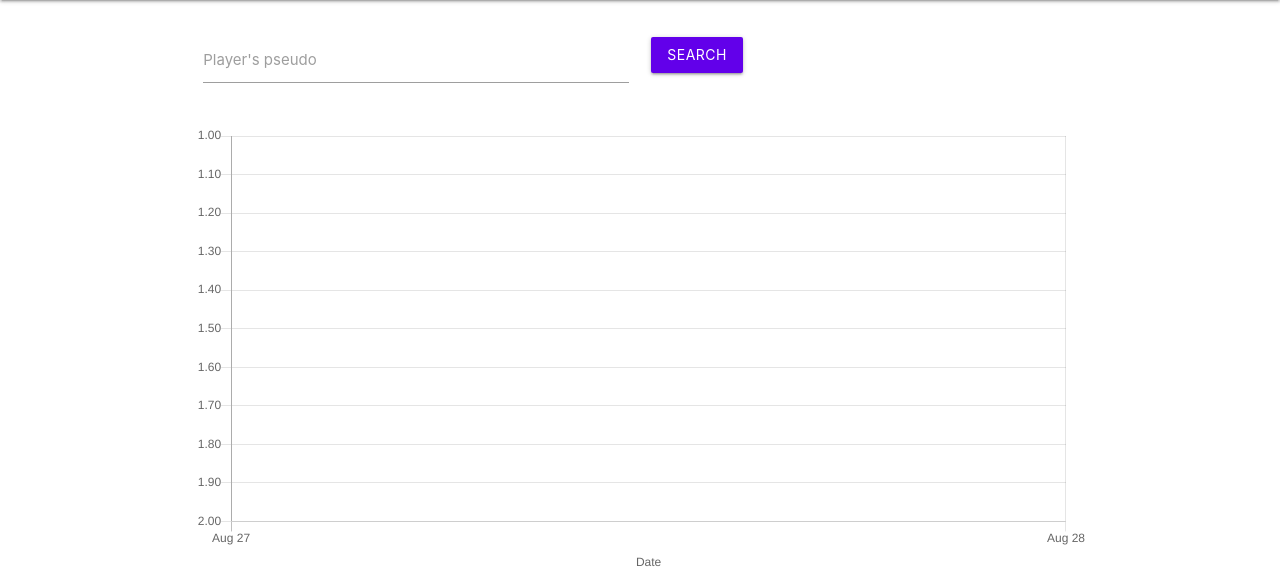
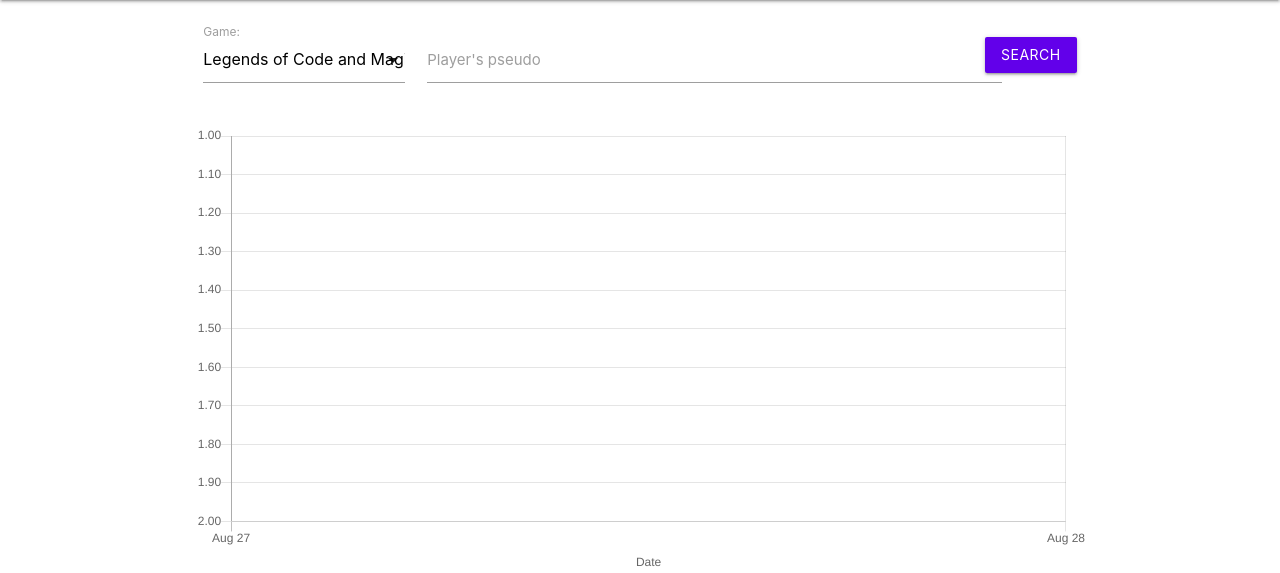
Before and after one commit to AdrienVannson/CG-Ranking, a PHP site: page / in a window 1280 px wide. Shown: the part 64-637 px from the top of the page. Run offline with PHP 8.4, Linux system fonts and the light colour scheme; some libraries are stand-ins or nearby versions.

Commit message:
Add game selection

```diff
--- a/index.php
+++ b/index.php
@@ -25,14 +25,29 @@
         <div style="margin-top: 22px;">
             <form class="row">
 
-                <div class="input-field col s8 m10 l6">
+                <div class="input-field col s12 l3">
+                    <select>
+                        <optgroup label="Multis">
+                            <option value="5">Coders Strike Back</option>
+                            <option value="4">Tron Battle</option>
+                            <option value="3">Code of Kutulu</option>
+                        </optgroup>
+                        <optgroup label="Contests">
+                            <option value="2" selected>Legends of Code and Magic</option>
+                            <option value="1">Amadeus challenge</option>
+                        </optgroup>
+                    </select>
+                    <label>Game:</label>
+                </div>
+
+                <div class="input-field col s8 m10 l8">
                     <input id="pseudo" type="text" onkeydown="if (event.keyCode == 13) {addPlayer(this.value); return false;}">
                     <label for="pseudo">Player's pseudo</label>
                 </div>
 
-                <div class="input-field col s4 m2 l6">
-                    <a class="waves-effect waves-light btn deep-purple accent-4"
-                    onclick="addPlayer(document.getElementById('pseudo').value)">Search</a>
+                <div class="input-field col s4 m2 l1">
+                    <a class="waves-effect waves-light btn deep-purple accent-4 right"
+                       onclick="addPlayer(document.getElementById('pseudo').value)">Search</a>
                 </div>
 
             </form>
```
